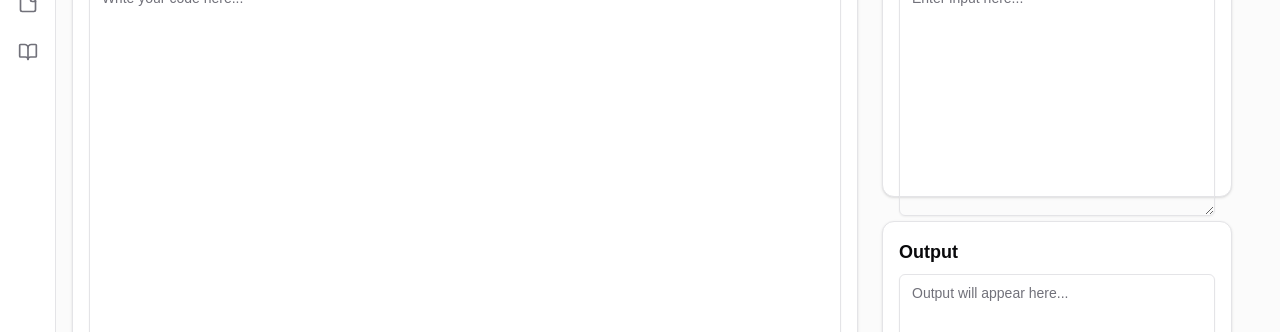
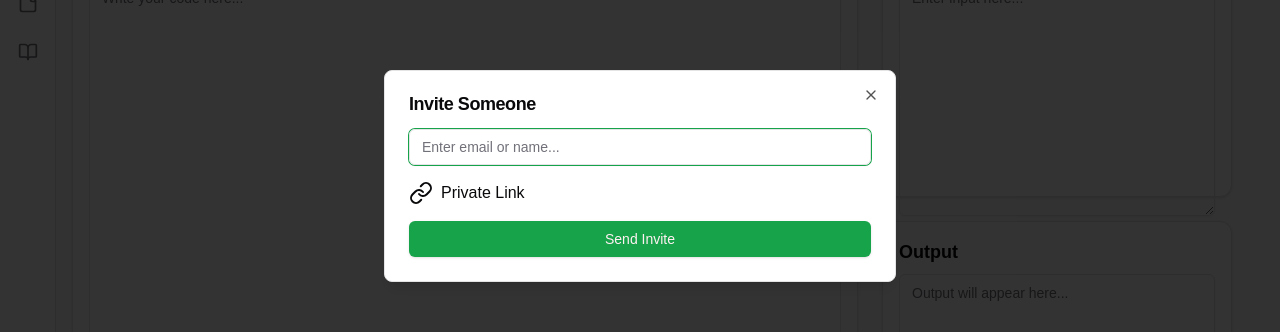
Before and after one commit to codecollab123/codecollab-frontend, a Next.js app: page /room in a window 1280 px wide. Both pictures are taken after a click on the button "Invite". Shown: the part 224-556 px from the top of the page. Built offline with nearby package versions, Linux system fonts and the light colour scheme.

Commit message:
added invite dialog box

```diff
--- a/src/app/room/page.tsx
+++ b/src/app/room/page.tsx
@@ -4,7 +4,9 @@ import Header from "@/components/header/header";
 import SidebarMenu from "@/components/menu/sidebarmenu";
 import { Button } from "@/components/ui/button";
 import { Card } from "@/components/ui/card";
+import { Dialog, DialogContent, DialogHeader, DialogTitle } from "@/components/ui/dialog";
 import { Textarea } from "@/components/ui/textarea";
+import { Link as Linking} from "lucide-react";
 import {
   menuItemsBottom,
   menuItemsTop,
@@ -12,11 +14,13 @@ import {
 import Timer from "@/components/shared/timer";
 import { UserPlus } from "lucide-react";
 import { NotebookPen } from "lucide-react";
-import { AlarmClock } from "lucide-react";
 import Link from "next/link";
-import { useEffect, useState } from "react";
+import { useState } from "react";
+import { Input } from "@/components/ui/input";
 
 export default function CodingRoom() {
+  const [inviteOpen, setInviteOpen] = useState(false);
+  const [inviteEmail, setInviteEmail] = useState("");
   return (
     <div className="flex min-h-screen w-full bg-muted/40">
       <SidebarMenu
@@ -38,7 +42,7 @@ export default function CodingRoom() {
         <div>
             <Timer />
           </div>
-          <Button>
+          <Button onClick={() => setInviteOpen(true)}>
             <UserPlus />
             Invite
           </Button>
@@ -49,6 +53,30 @@ export default function CodingRoom() {
             </Button>
           </Link>
         </div>
+        <Dialog open={inviteOpen} onOpenChange={setInviteOpen}>
+          <DialogContent>
+            <DialogHeader>
+              <DialogTitle>Invite Someone</DialogTitle>
+            </DialogHeader>
+            <Input
+              type="email"
+              placeholder="Enter email or name..."
+              value={inviteEmail}
+              onChange={(e) => setInviteEmail(e.target.value)}
+            />
+        <div className="flex flex-1 gap-2"> <Linking/> Private Link</div>
+            <Button
+              className="w-full"
+              onClick={() => {
+                alert(`Invitation sent to: ${inviteEmail}`);
+                setInviteOpen(false);
+                setInviteEmail("");
+              }}
+            >
+              Send Invite
+            </Button>
+          </DialogContent>
+        </Dialog>
 
         {/* Main Coding Section */}
         <main className="flex flex-1 flex-col items-center p-4 sm:px-6 sm:py-0">
```
Also changed, not shown: src/app/room/invite/page.tsx (deleted).
